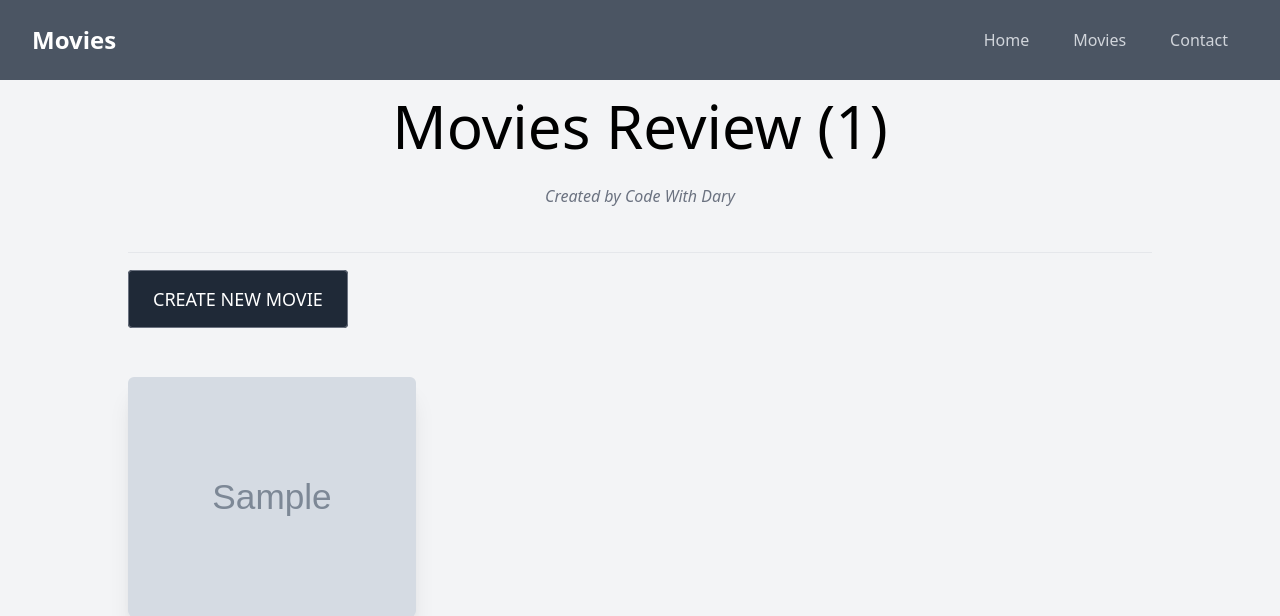
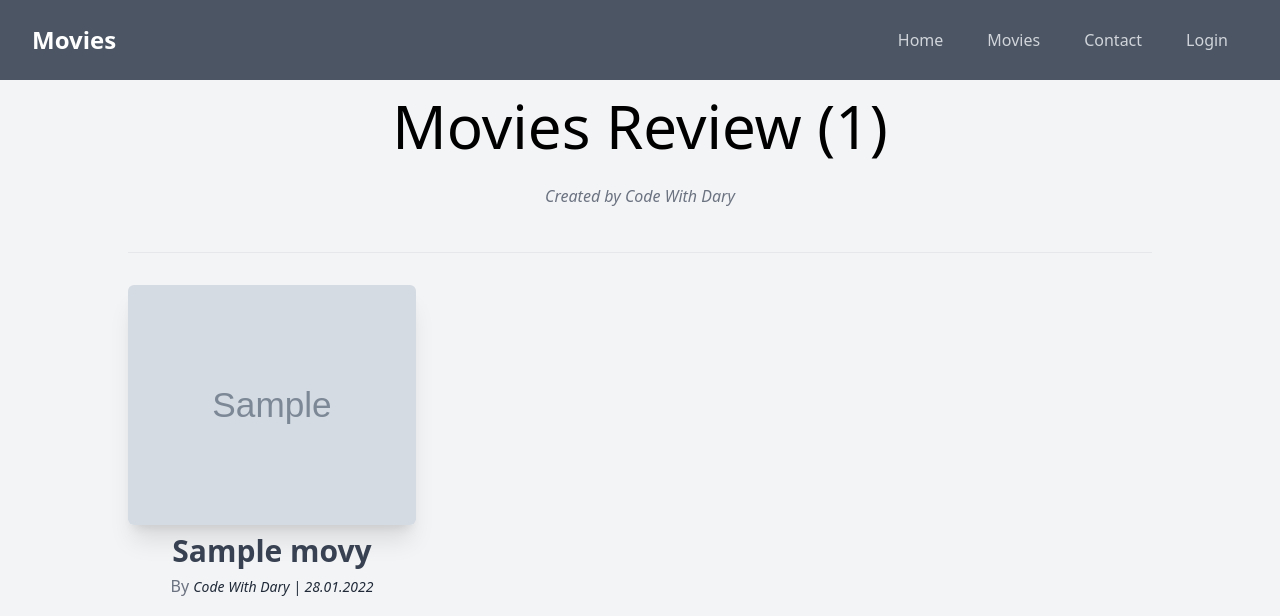
Before and after one commit to siw-ss/basic-sy-app, a Symfony app: template templates/movies/index.html.twig in a window 1280 px wide. Shown: the top 616 px of the page. Run offline with Twig, Linux system fonts and the light colour scheme; the template is opened without the code that fills it: most values are stand-ins (such as "Sample title", 1, 10 or a date in 2020); grey boxes marked "Sample" are stand-in pictures; style sheets or scripts are compiled from the project's sources; some libraries are stand-ins or nearby versions.

Commit message:
hided creation option for unauthenticated users

```diff
--- a/templates/base.html.twig
+++ b/templates/base.html.twig
@@ -87,6 +87,15 @@
                                         Contact
                                     </a>
                                 </li>
+
+                                <li class="mr-3">
+                                    <a
+                                            class="inline-block text-gray-300 no-underline hover:text-gray-200 hover:text-underline py-2 px-4"
+                                            href="/{{app.user ? 'logout':'login'}}"
+                                            @click="isOpen = false">
+                                        {{app.user ? 'Logout':'Login'}}
+                                    </a>
+                                </li>
                             </ul>
                         </div>
                     </nav>
--- a/templates/movies/index.html.twig
+++ b/templates/movies/index.html.twig
@@ -12,6 +12,7 @@
             </span>
         </div>
     </div>
+    {% if app.user %}
         <div class="mx-auto w-4/5 my-8">
             <a
                 href="/movies/create"
@@ -19,6 +20,7 @@
                 Create New movie
             </a>
         </div>
+    {% endif %}
 
     <div class="md:grid lg:grid-cols-3 gap-20 w-4/5 mx-auto py-15 ">
         <!-- Review Item -->
```
Also changed, not shown: 1 other file. Lines whose indentation alone changed are shown as unchanged.
